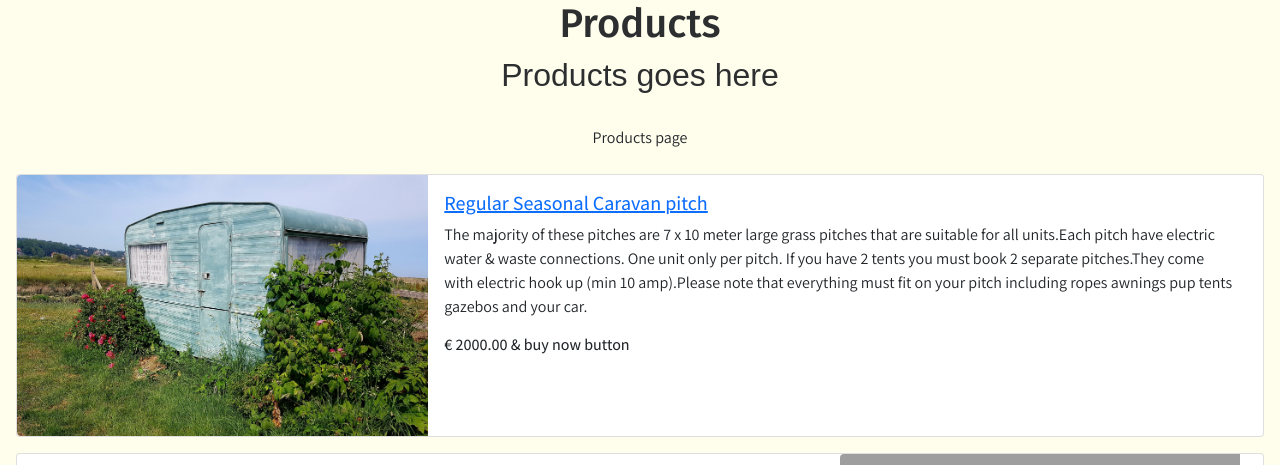
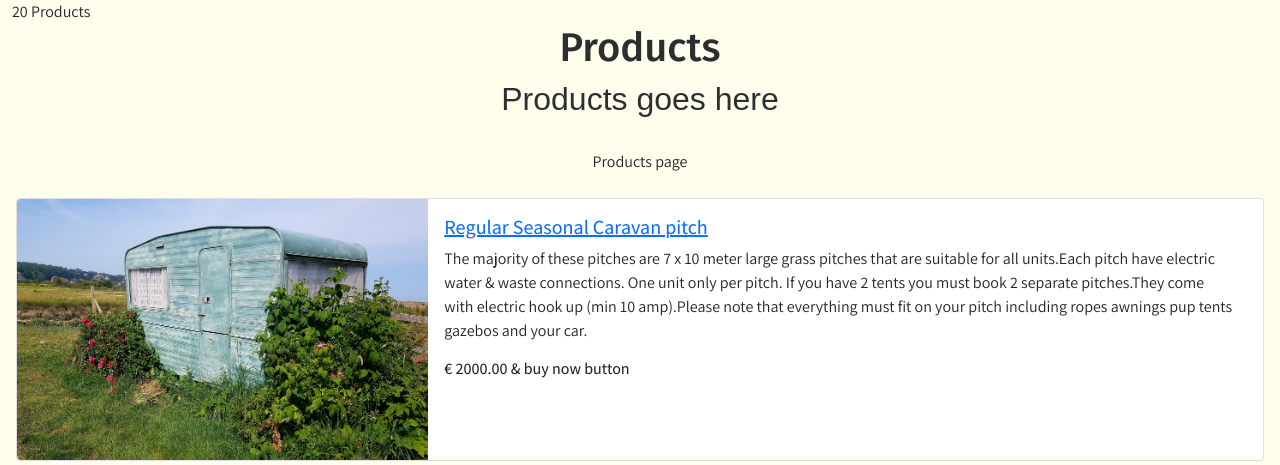
Before and after one commit to malmgrenola/square-circles, a Django app: page /products/ in a window 1280 px wide. Shown: the part 116-581 px from the top of the page. Run offline with Django 3.2, Linux system fonts and the light colour scheme; data comes from the database, SQL or seed files in the repository; some libraries are stand-ins or nearby versions; some web fonts are replaced; grey boxes are pictures that could not be loaded.

Commit message:
adding product query

```diff
--- a/pitches/admin.py
+++ b/pitches/admin.py
@@ -29,5 +29,3 @@ class PitchAdmin(admin.ModelAdmin):
         queryset = super().get_queryset(request).annotate(
             _name_as_number = Cast('name', IntegerField())).order_by('_name_as_number','name',)
         return queryset
-
-    pass
--- a/products/admin.py
+++ b/products/admin.py
@@ -19,7 +19,6 @@ class ProductAdmin(admin.ModelAdmin):
     inlines = [
         PitchesInline,
     ]
-    pass
 
 
 @admin.register(Category)
@@ -30,7 +29,6 @@ class CategoryAdmin(admin.ModelAdmin):
     list_display = (
         'name',
     )
-    pass
 
 @admin.register(Pitch_assign)
 class PitchesAdmin(admin.ModelAdmin):
--- a/products/templates/products/products.html
+++ b/products/templates/products/products.html
@@ -2,6 +2,9 @@
 {% load static%}
 
 {% block page_header %}
+{% if query != 'None_None' %}
+    {{ products|length }} Product{% if products|length > 1 %}s{% endif %}{% if query %} found for <strong>"{{ query }}"</strong>{% endif %}
+{% endif %}
 <div class="row">
     <div class="col">
         <h1>Products</h1>
@@ -15,8 +18,6 @@
         <div class="col-md-auto py-auto my-4 box">
             Products page
         </div>
-
-
         {% for product in products %}
         <div class="card mb-3 ps-0">
             <div class="row g-0 ">
--- a/products/views.py
+++ b/products/views.py
@@ -1,12 +1,29 @@
-from django.shortcuts import render
+from django.shortcuts import render, redirect, reverse
+from django.views.decorators.http import require_http_methods
+from django.contrib import messages
+from django.db.models import Q
 from .models import Product
 
+@require_http_methods(["GET"])
 def all_products(request):
-    """A view that renders products page"""
+    """A view that renders products page & handles queries"""
+
     products = Product.objects.all()
+    query = ""
+
+    if 'q' in request.GET:
+        query = request.GET['q']
+        if not query:
+            messages.error(request, "To find products you must supply a query!")
+            return redirect(reverse('products'))
+
+        queries = Q(name__icontains=query) | Q(description__icontains=query)
+        products = products.filter(queries)
+
 
     context = {
         'products': products,
+        'query': query,
     }
 
     return render(request, 'products/products.html', context)
--- a/templates/includes/navbar.html
+++ b/templates/includes/navbar.html
@@ -7,10 +7,10 @@
     </button>
     <div class="collapse navbar-collapse align-items-end" id="navbarCollapse">
             <div class="flex-column flex-fill">
-                <form class="d-flex justify-content-center">
+                <form class="d-flex justify-content-center" method="GET" action="{% url 'products' %}">
                     <div class="d-flex search">
                     <i class="fas fa-search"></i>
-                    <input class="" type="search" placeholder="Search" aria-label="Search">
+                    <input class="search_input" name="q" type="search" placeholder="Search" aria-label="Search" value="{{ query }}">
                     </div>
                 </form>
                 <ul class="navbar-nav flex-md-row justify-content-center align-items-center text-uppercase">
```
